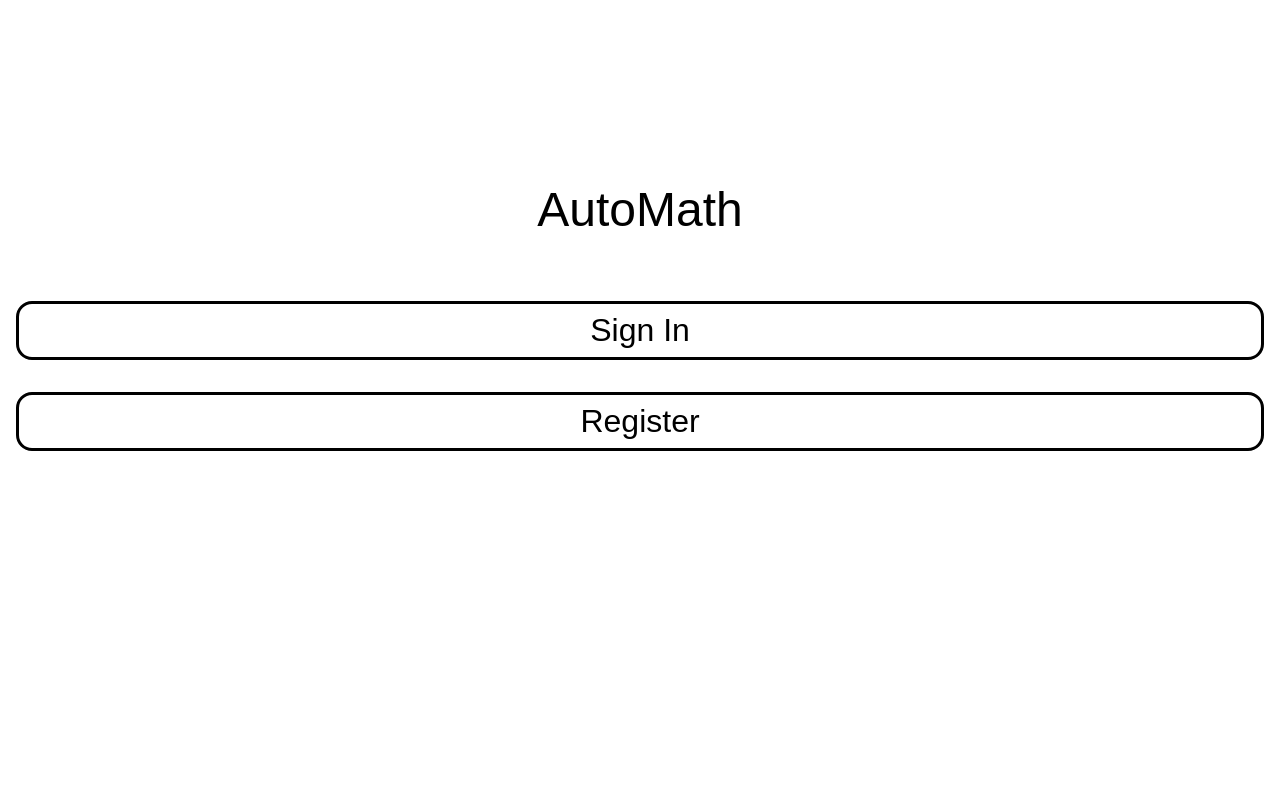
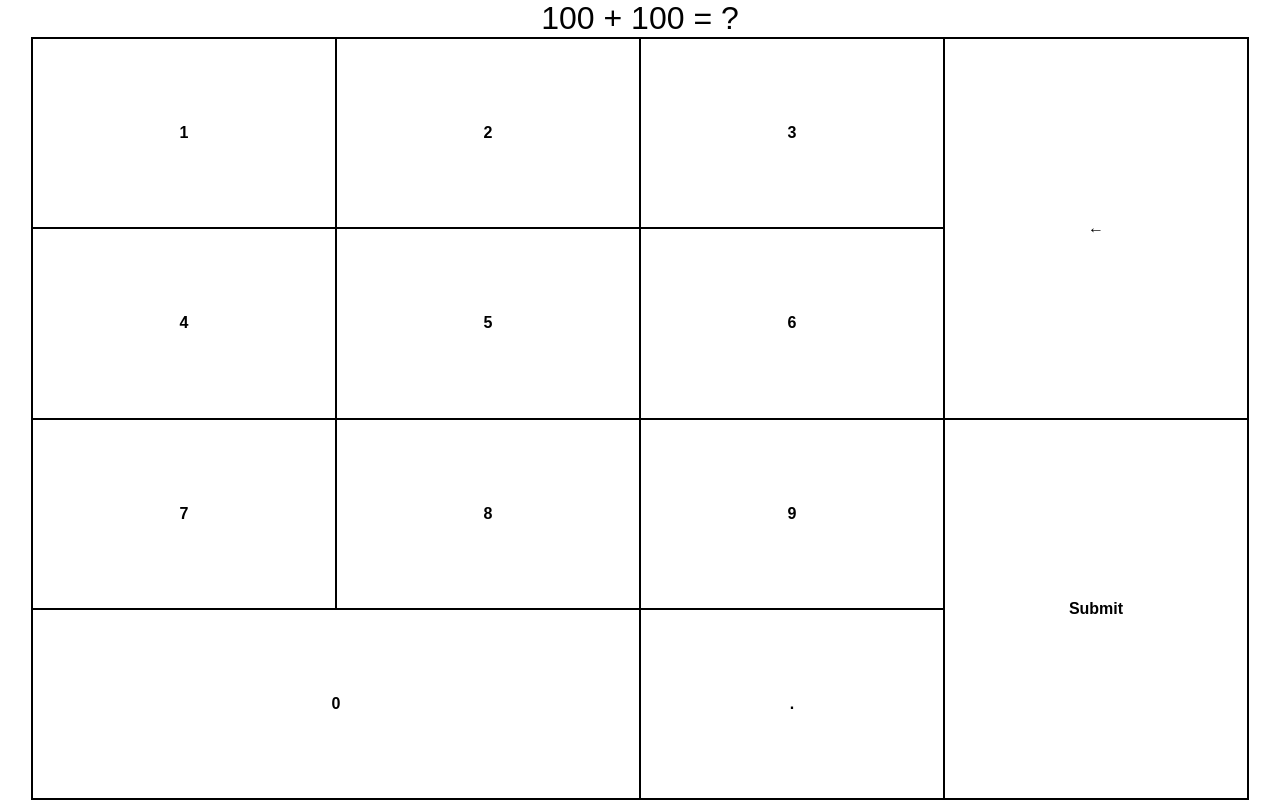
Before and after one commit to dkallen78/math-trainer, a plain HTML site: page automath.html in a window 1280 px wide. Drawn offline with Linux system fonts and the light colour scheme.

Commit message:
improving the number pad; save early save often

```diff
--- a/automath.css
+++ b/automath.css
@@ -7,6 +7,11 @@
 body {
   margin: 0;
   background-color: var(--bg-color);
+  font-family: sans-serif;
+}
+
+.screen {
+
 }
 
 /*
@@ -31,7 +36,6 @@ body {
 */
 #titleDiv {
   margin: 3rem;
-  font-family: sans-serif;
   font-size: 3rem;
 }
 
@@ -49,11 +53,49 @@ body {
 }
 
 #problemScreen {
+  display: flex;
+  flex-direction: column;
+  align-items: center;
+  height: 100vh;
+  width: 100vw;
+  text-align: center;
+}
 
+#problemDisplay {
+  font-size: 2rem;
+}
+
+#solutionDisplay {
+  font-size: 2rem;
 }
 
 #numberInput {
+  display: grid;
+  grid-template-columns: 25% 25% 25% 25%;
   height: 95vw;
   width: 95vw;
   border: .1rem solid var(--main-color);
 }
+
+#numberInput > button {
+  font-size: 1rem;
+  font-weight: bold;
+  font-family: sans-serif;
+  background-color: var(--transparent);
+  border: .1em solid var(--main-color);
+}
+
+#buttonBack {
+  grid-column: 4 / 5;
+  grid-row: 1 / 3;
+}
+
+#buttonSubmit {
+  grid-column: 4 / 5;
+  grid-row: 3 / 5;
+}
+
+#button0 {
+  grid-column: 1 / 3;
+  grid-row: 4 / 5;
+}
--- a/automath.html
+++ b/automath.html
@@ -36,7 +36,7 @@
     <script src="automath.js">
     </script>
   </head>
-  <body onload="makeSignInScreen()">
+  <body onload="makeProblemScreen()">
 
   </body>
 </html>
--- a/automath.js
+++ b/automath.js
@@ -45,36 +45,48 @@ function clearElement(...elements) {
 }
 
 function makeNumberInput() {
+  //----------------------------------------------------//
+  //Makes and returns a div element with a number pad   //
+  //  inside of it                                      //
+  //----------------------------------------------------//
+  //return(element): HTML element                       //
+  //----------------------------------------------------//
+
   let numberInput = makeElement("div", "numberInput");
 
-    let button = makeButton("1", null, "button1");
+    let button = makeButton("1", function() {inputNumber(1)}, "button1");
     numberInput.appendChild(button);
-    button = makeButton("2", null, "button1");
+    button = makeButton("2", function() {inputNumber(2)}, "button2");
     numberInput.appendChild(button);
-    button = makeButton("3", null, "button1");
+    button = makeButton("3", function() {inputNumber(3)}, "button3");
     numberInput.appendChild(button);
-    button = makeButton("4", null, "button1");
+    button = makeButton("←", function() {inputNumber(-1)}, "buttonBack");
     numberInput.appendChild(button);
-    button = makeButton("5", null, "button1");
+    button = makeButton("4", function() {inputNumber(4)}, "button4");
     numberInput.appendChild(button);
-    button = makeButton("6", null, "button1");
+    button = makeButton("5", function() {inputNumber(5)}, "button5");
     numberInput.appendChild(button);
-    button = makeButton("7", null, "button1");
+    button = makeButton("6", function() {inputNumber(6)}, "button6");
     numberInput.appendChild(button);
-    button = makeButton("8", null, "button1");
+    button = makeButton("7", function() {inputNumber(7)}, "button7");
     numberInput.appendChild(button);
-    button = makeButton("9", null, "button1");
+    button = makeButton("8", function() {inputNumber(8)}, "button8");
     numberInput.appendChild(button);
-    button = makeButton("0", null, "button1");
+    button = makeButton("9", function() {inputNumber(9)}, "button9");
     numberInput.appendChild(button);
-    button = makeButton(".", null, "button1");
+    button = makeButton("Submit", function() {inputNumber(10)}, "buttonSubmit");
     numberInput.appendChild(button);
-    button = makeButton("←", null, "button1");
+    button = makeButton("0", function() {inputNumber(0)}, "button0");
     numberInput.appendChild(button);
-    button = makeButton("Submit", null, "button1");
+    button = makeButton(".", function() {inputNumber(".")}, "buttonDecimal");
     numberInput.appendChild(button);
 
   return numberInput;
+}
+
+function inputNumber(num) {
+  let disp = document.getElementById("solutionDisplay");
+  disp.innerHTML += num;
 }
 
 function makeSignInScreen() {
@@ -82,7 +94,7 @@ function makeSignInScreen() {
 
   //root.style.setProperty("--bg-color", "hsla(0, 100%, 50%, 1)");
 
-  let signInScreen = makeElement("div", "signInScreen");
+  let signInScreen = makeElement("div", "signInScreen", "screen");
 
     let titleDiv = makeElement("div", "titleDiv");
       titleDiv.innerHTML = "AutoMath";
@@ -101,7 +113,15 @@ function makeSignInScreen() {
 function makeProblemScreen() {
   clearElement(document.body);
 
-  let problemScreen = makeElement("div", "problemScreen");
+  let problemScreen = makeElement("div", "problemScreen", "screen");
+
+    let problemDisplay = makeElement("div", "problemDisplay");
+      problemDisplay.innerHTML = "100 + 100 = ?";
+    problemScreen.appendChild(problemDisplay);
+
+    let solutionDisplay = makeElement("div", "solutionDisplay");
+      //solutionDisplay.innerHTML = "2";
+    problemScreen.appendChild(solutionDisplay);
 
     let numberInput = makeNumberInput()
     problemScreen.appendChild(numberInput);
```
